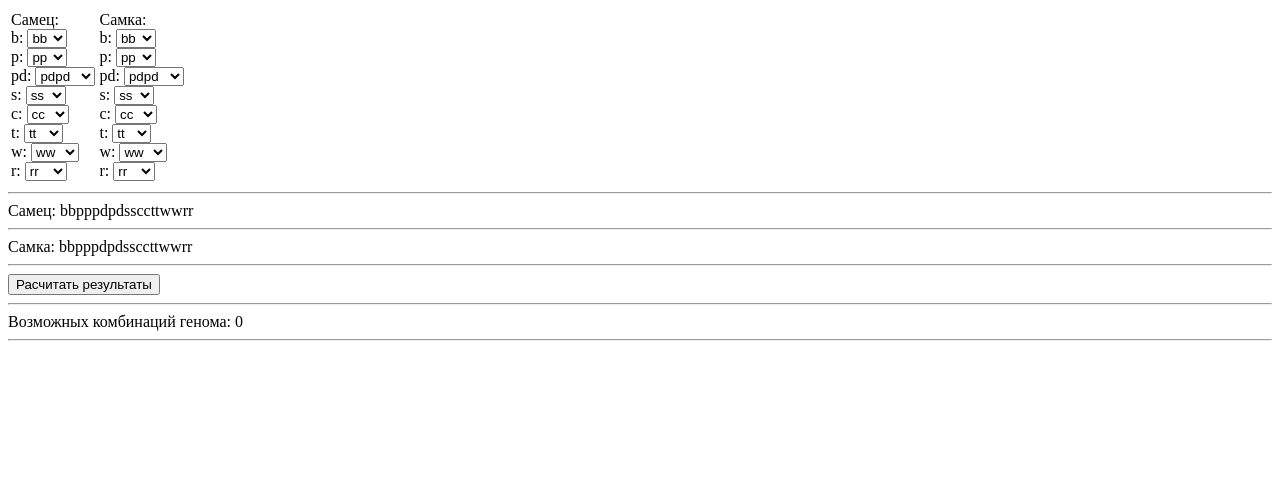
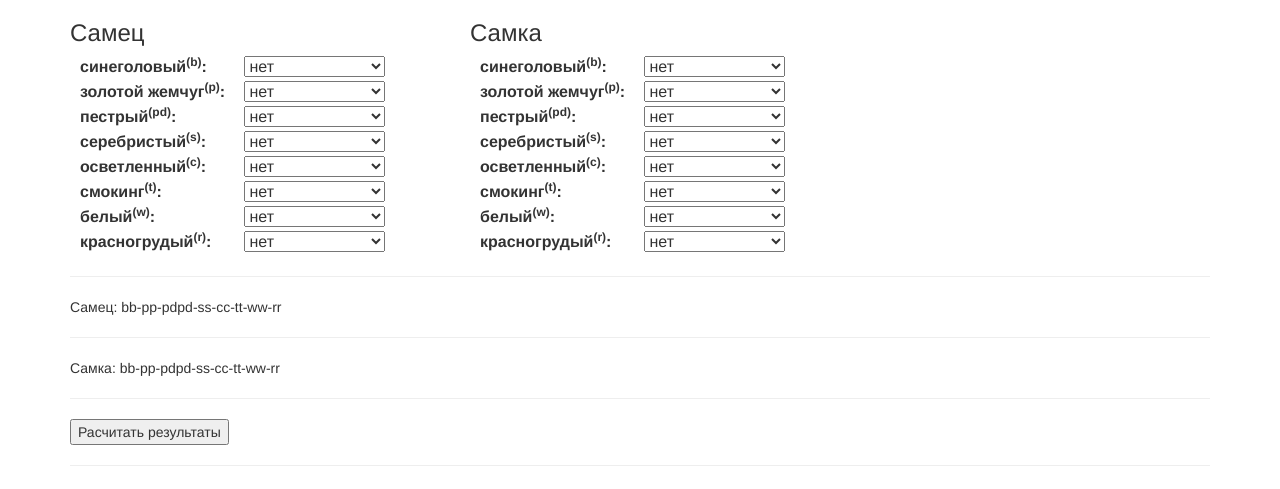
Before and after one commit to Bubujka/gne, a plain HTML site: page index.html in a window 1280 px wide. Drawn offline with nearby package versions, Linux system fonts and the light colour scheme.

Commit message:
Оформление, названия

```diff
--- a/index.html
+++ b/index.html
@@ -1,25 +1,39 @@
 <html ng-app>
 <script src='angular.min.js'></script>
 <meta charset='utf8'>
-<div ng-controller='GeneCtrl'>
+<link rel='stylesheet' href='http://netdna.bootstrapcdn.com/bootstrap/3.0.0/css/bootstrap.min.css'>
+<style>
+  label{
+    width: 160px;
+    margin-left: 10px;
+  }
+</style>
+<div class='container' ng-controller='GeneCtrl'>
 <table>
   <tr>
-      <td>
-          Самец:<br>
+      <td width='400px'>
+        <h3>Самец</h3>
         <div  ng-repeat='v in genes'>
-            {{v}}: <select ng-model='male[v]'>
-               <option value=0>{{v}}{{v}}</option>
-               <option value=1>{{v | uppercase}}{{v}}</option>
-               <option value=2>{{v | uppercase}}{{v | uppercase}}</option>
+          <label>
+            <span>{{gene_name[v]}}<sup>({{v}})</sup></span>:
+          </label>
+            <select ng-model='male[v]'>
+             <option value=0>нет</option>
+             <option value=1>Носитель</option>
+             <option value=2>Двухфакторный</option>
             </select>
         </div>
       </td>
-      <td>Самка:<br>
+      <td>
+        <h3>Самка</h3>
         <div  ng-repeat='v in genes'>
-            {{v}}: <select ng-model='female[v]'>
-               <option value=0>{{v}}{{v}}</option>
-               <option value=1>{{v | uppercase}}{{v}}</option>
-               <option value=2>{{v | uppercase}}{{v | uppercase}}</option>
+          <label>
+            <span>{{gene_name[v]}}<sup>({{v}})</sup></span>:
+          </label>
+            <select ng-model='female[v]'>
+             <option value=0>нет</option>
+             <option value=1>Носительница</option>
+             <option value=2>Двухфакторный</option>
             </select>
         </div>
       </td>
@@ -33,12 +47,9 @@
   <hr>
   <button ng-click='calculate()'>Расчитать результаты</button>
   <hr>
-  Возможных комбинаций генома: {{results.length}}
-
-  <hr>
   <ul>
     <li ng-repeat="(k, v) in by_name">
-    {{k}} : {{v}}
+    {{k}} : {{v / 65536 * 100}}%
     </li>
   </ul>
 </div>
@@ -75,6 +86,16 @@
     $scope.male = {}
     $scope.female = {}
     $scope.genes = ['b', 'p', 'pd', 's', 'c', 't', 'w', 'r']
+    $scope.gene_name = {
+      s:  'серебристый',
+      c:  'осветленный',
+      w:  'белый',
+      b:  'синеголовый',
+      p:  'золотой жемчуг',
+      r:  'красногрудый',
+      pd:  'пестрый',
+      t: 'смокинг'}
+
     $scope.dominant = ['b', 'p', 'pd']
     $scope.recessive =  ['s', 'c', 't', 'w', 'r']
     $scope.results = []
@@ -123,19 +144,21 @@
     }
 
     $scope.gene_to_string = function(obj){
-      var ret = ''
+      var ret = []
       for(var k in obj){
         if(k != '$$hashKey'){
           var v = parseInt(obj[k])
+          var t = ''
           if(v == 0)
-            ret += k + k
+            t = k + k
           if(v == 1)
-            ret += k.toUpperCase() + k
+            t = k.toUpperCase() + k
           if(v == 2)
-            ret += k.toUpperCase() + k.toUpperCase()
+            t =  k.toUpperCase() + k.toUpperCase()
+          ret.push(t)
         }
       }
-      return ret
+      return ret.join('-')
     }
   }
 </script>
```
Lines whose indentation alone changed are shown as unchanged.
